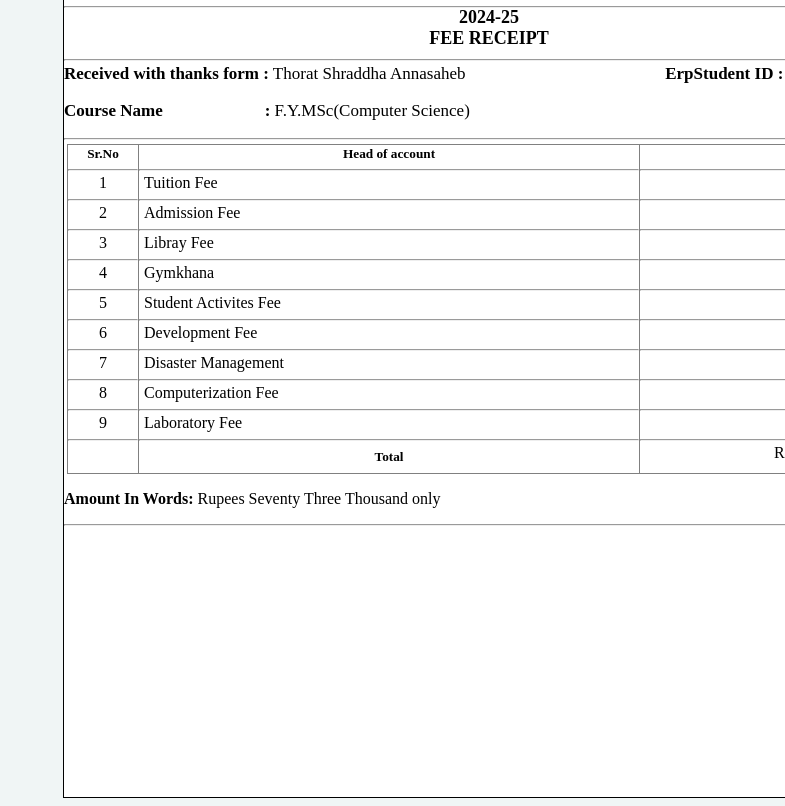
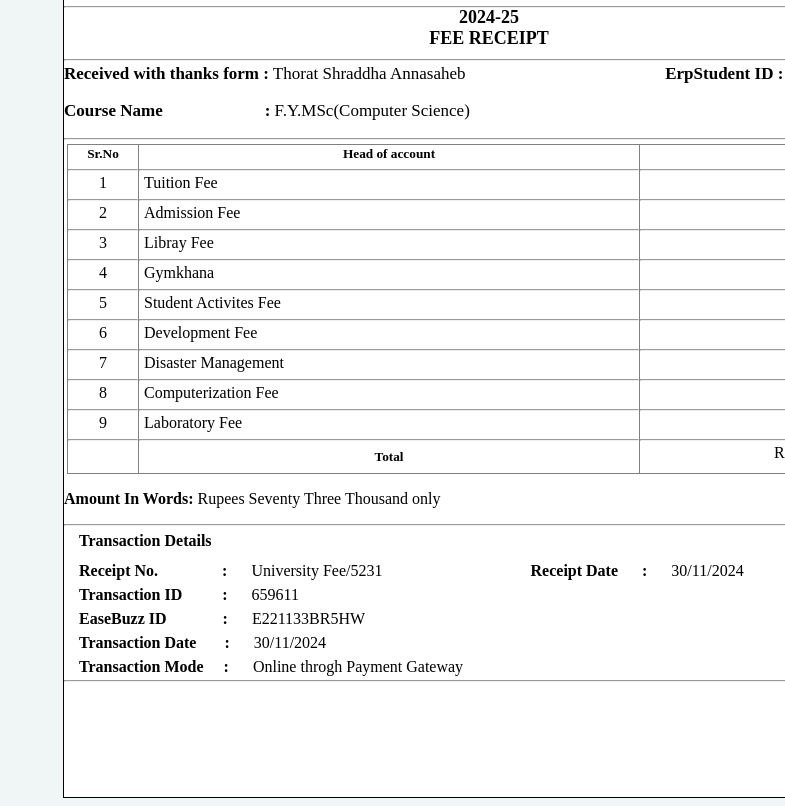
Before and after one commit to Thoratshraddha14/fee-receipt, a plain HTML site: page index.html in a window 1280 px wide. Shown: the part 112-918 px from the top of the page, without its empty margins (495-1280 px from the left). Drawn offline with Linux system fonts and the light colour scheme.

Commit message:
transaction-details detail added and css apply

```diff
--- a/index.html
+++ b/index.html
@@ -85,6 +85,14 @@
             margin-left: 5px;
             margin-right: 5px;
         }
+        .transaction-details{
+            height: 140px;
+            margin-top: -15px;
+            margin-left: 15px;
+        }
+        .transaction-details-p{
+            margin-top: -10px;
+        }
 
 
 
@@ -159,7 +167,16 @@
         </div>
         <hr>
         <div class="transaction-details">
+            <h4>Transaction Details</h4>
+            <p class="transaction-details-p"><b> Receipt No. &nbsp;&nbsp;&nbsp;&nbsp;&nbsp;&nbsp;&nbsp;&nbsp;&nbsp;&nbsp;&nbsp;&nbsp;&nbsp;&nbsp;&nbsp;:</b> &nbsp;&nbsp;&nbsp;&nbsp;  University Fee/5231 &nbsp;&nbsp;&nbsp;&nbsp;&nbsp;&nbsp;&nbsp;&nbsp;&nbsp;&nbsp;&nbsp;&nbsp;&nbsp;&nbsp;&nbsp;&nbsp;&nbsp;
+                &nbsp;&nbsp;&nbsp;&nbsp;&nbsp;&nbsp;&nbsp;&nbsp;&nbsp;&nbsp;&nbsp;&nbsp;&nbsp;&nbsp;&nbsp;&nbsp;&nbsp;
+            <b>Receipt Date &nbsp;&nbsp;&nbsp;&nbsp; :</b>&nbsp;&nbsp;&nbsp;&nbsp;&nbsp; 30/11/2024 </p>
+            <p class="transaction-details-p"><b>Transaction ID &nbsp;&nbsp;&nbsp;&nbsp;&nbsp;&nbsp;&nbsp;&nbsp;&nbsp;:</b> &nbsp;&nbsp;&nbsp;&nbsp;  659611</p>
+            <p class="transaction-details-p"><b>EaseBuzz ID &nbsp;&nbsp;&nbsp;&nbsp;&nbsp;&nbsp;&nbsp;&nbsp;&nbsp;&nbsp;&nbsp;&nbsp;&nbsp;:</b> &nbsp;&nbsp;&nbsp;&nbsp;  E221133BR5HW</p>
+            <p class="transaction-details-p"><b>Transaction Date &nbsp;&nbsp;&nbsp;&nbsp;&nbsp;&nbsp;:</b> &nbsp;&nbsp;&nbsp;&nbsp; 30/11/2024</p>
+            <p class="transaction-details-p"><b>Transaction Mode &nbsp;&nbsp;&nbsp;&nbsp;:</b> &nbsp;&nbsp;&nbsp;&nbsp; Online throgh Payment Gateway</p>
         </div>
+        <hr>
         <div class="receipt-footer">
         </div>
 
```
